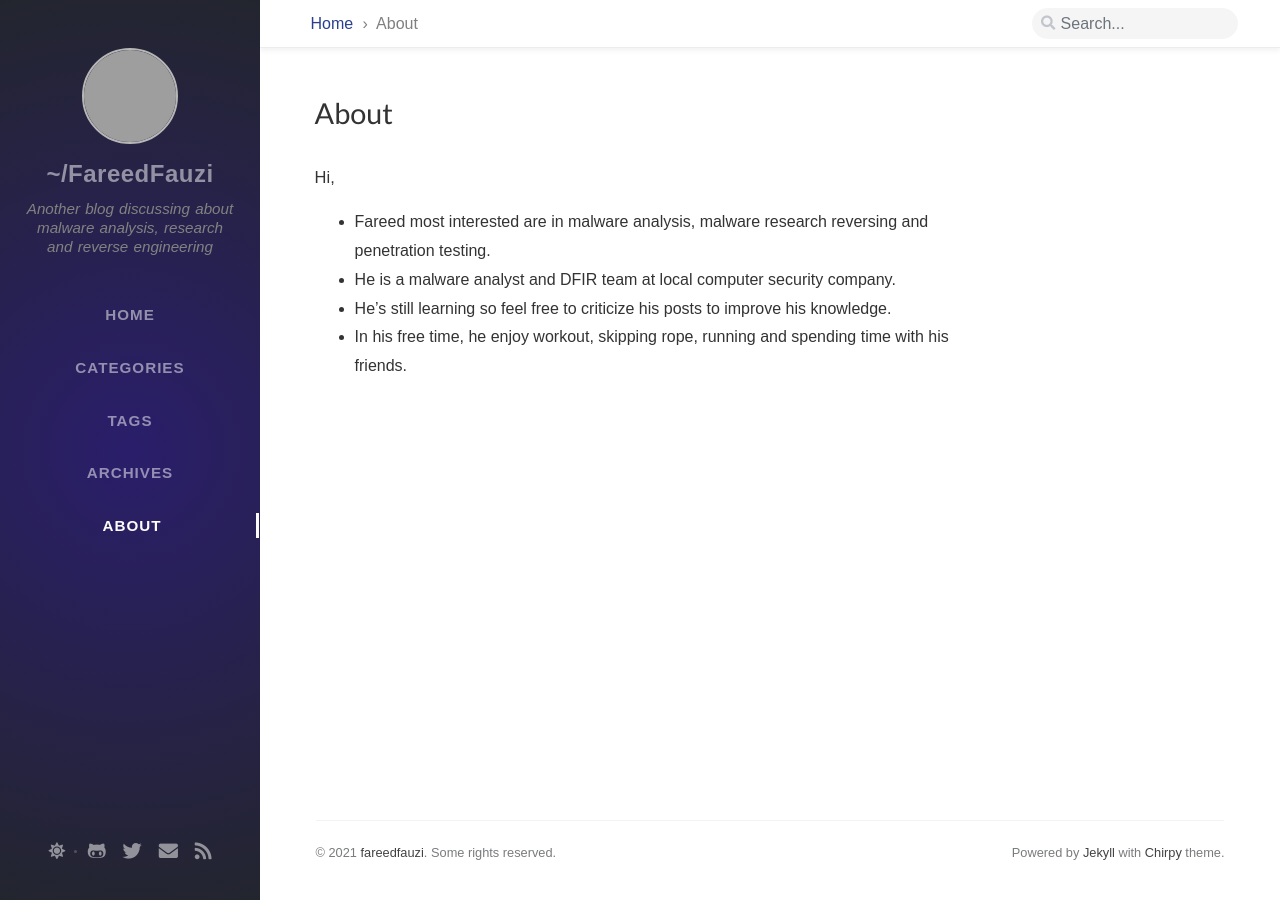
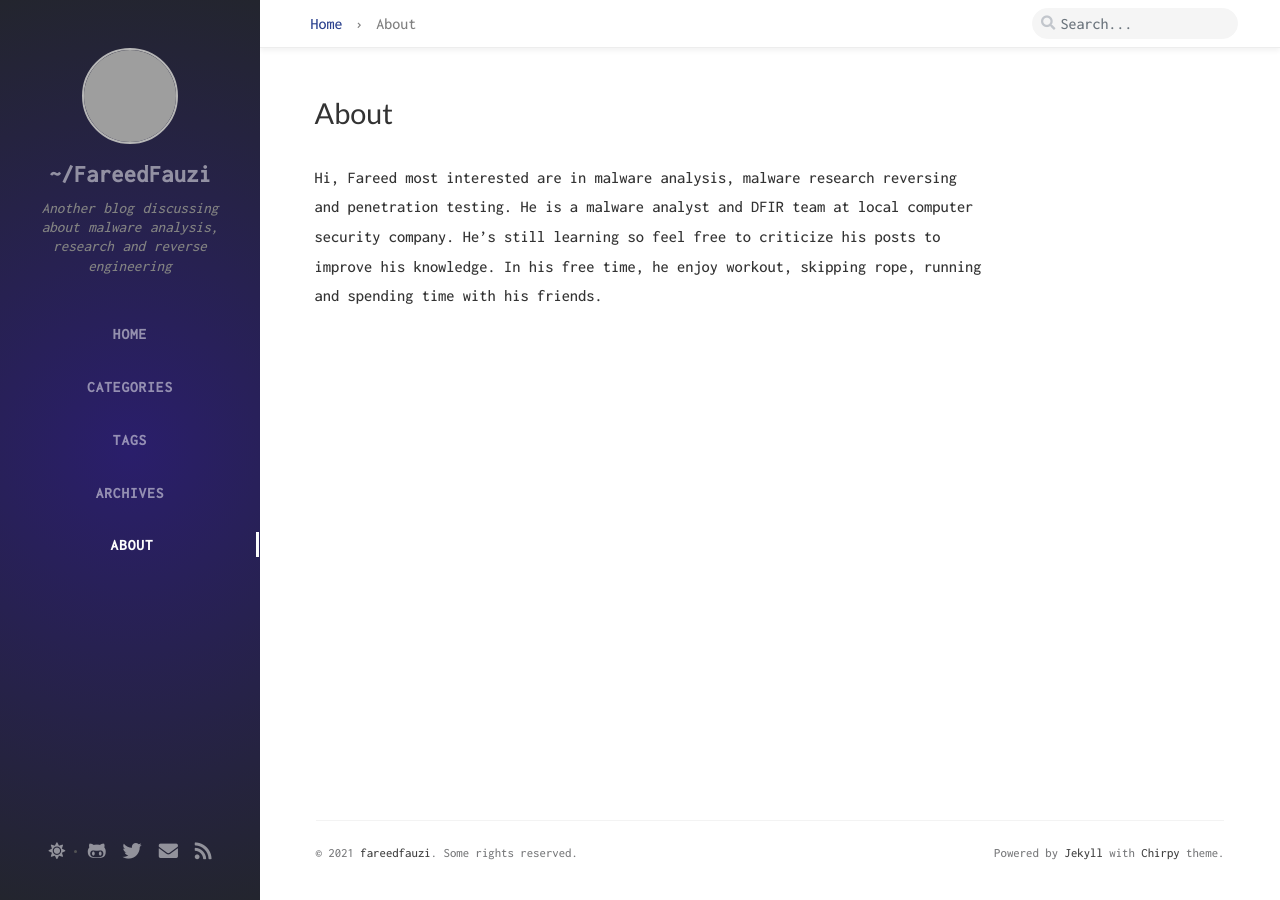
Before and after one commit to nightfury99/fareedfauzi.github.io, a Jekyll site: the page built from _tabs/about.md, in a window 1280 px wide. Built offline with Jekyll 4.4.1, drawn with Linux system fonts in a browser that asks for light colours; nearby versions of some CDN libraries; comment, search, counter and statistics services are not loaded; grey boxes are pictures that could not be loaded.

Commit message:
Fix font and update about

```diff
--- a/_tabs/about.md
+++ b/_tabs/about.md
@@ -9,10 +9,4 @@
 # © 2017-2019 Cotes Chung
 # MIT License
 ---
-
-Hi,
-
-- Fareed most interested are in malware analysis, malware research reversing and penetration testing.
-- He is a malware analyst and DFIR team at local computer security company.
-- He's still learning so feel free to criticize his posts to improve his knowledge.
-- In his free time, he enjoy workout, skipping rope, running and spending time with his friends.
+Hi, Fareed most interested are in malware analysis, malware research reversing and penetration testing. He is a malware analyst and DFIR team at local computer security company. He's still learning so feel free to criticize his posts to improve his knowledge. In his free time, he enjoy workout, skipping rope, running and spending time with his friends.
--- a/assets/css/_addon/fonts.scss
+++ b/assets/css/_addon/fonts.scss
@@ -5,3 +5,4 @@
  */
 
 @import url('https://fonts.googleapis.com/css2?family=Lato&family=Roboto+Condensed:wght@400;700&family=Source+Sans+Pro:wght@400;600;700;900&display=swap');
+@import url('https://fonts.googleapis.com/css2?family=Inconsolata:wght@500&display=swap');
--- a/assets/css/_addon/main.scss
+++ b/assets/css/_addon/main.scss
@@ -59,7 +59,7 @@
   background: var(--body-bg);
   color: var(--text-color);
   -webkit-font-smoothing: antialiased;
-  font-family: 'Inconsolata', sans-serif;
+  font-family: 'Inconsolata', monospace;
 }
 
 /*--- sidebar layout ---*/
```
